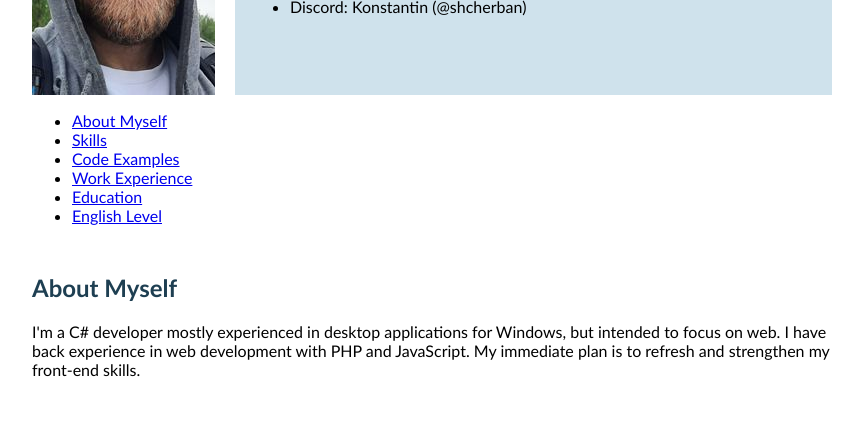
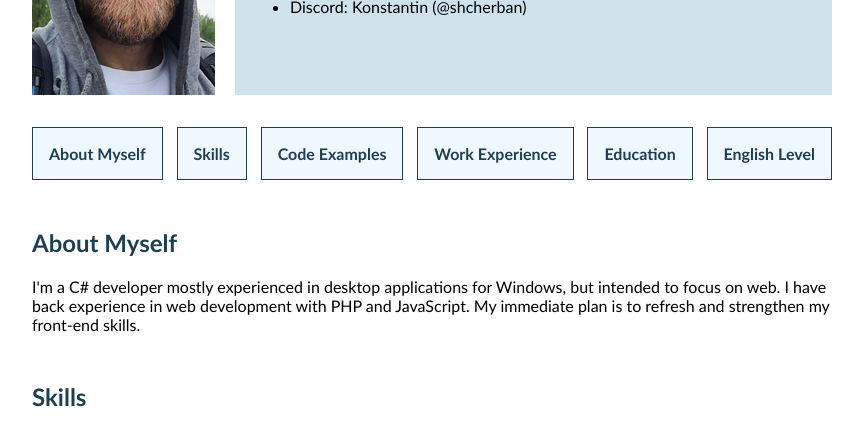
Before and after one commit to shcherban/rsschool-cv, a plain HTML site: page index.html in a window 1280 px wide. Shown: the part 349-773 px from the top of the page, without its empty margins (208-1071 px from the left). Drawn offline with Linux system fonts and the light colour scheme.

Commit message:
feat: add some style for nav menu

```diff
--- a/styles/style.css
+++ b/styles/style.css
@@ -59,3 +59,33 @@ footer {
     align-items: center;
     gap: unset;
 }
+
+nav > ul {
+    list-style: none;
+    margin: 0;
+    padding: 0;
+    margin-top: 2em;
+    display: flex;
+    justify-content: space-between;
+    align-items: stretch;
+    gap: unset;
+}
+
+nav > ul > li {
+    display: flex;
+}
+
+nav > ul > li > a {
+    padding: 1em;
+    text-decoration: none;
+    border: #1e3f52 1px solid;
+    background-color: #f0f8ff;
+    color: #1e3f52;
+    font-weight: bold;
+    transition: background-color 0.3s ease;
+}
+
+nav > ul > li > a:hover {
+    background-color: #1e3f52;
+    color: white;
+}
```
